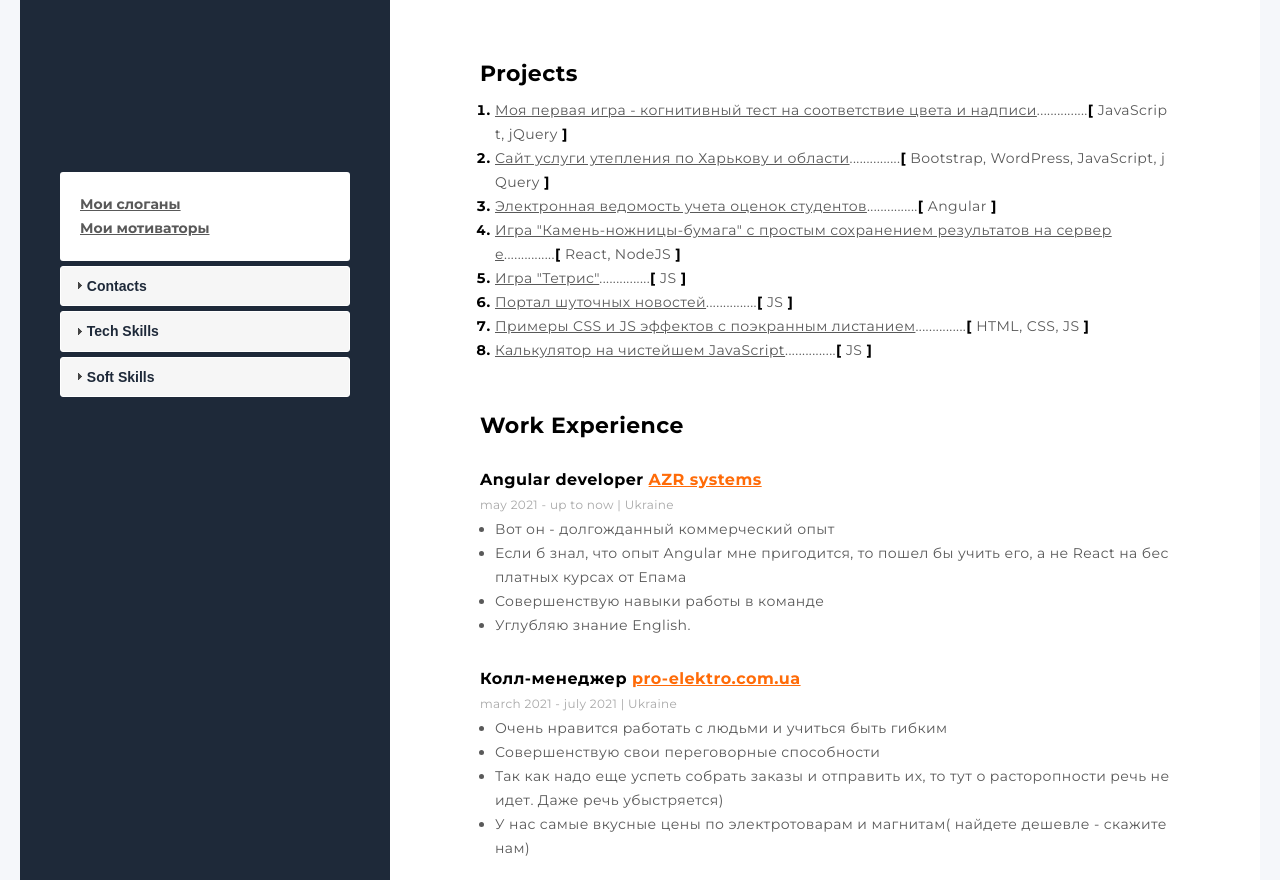
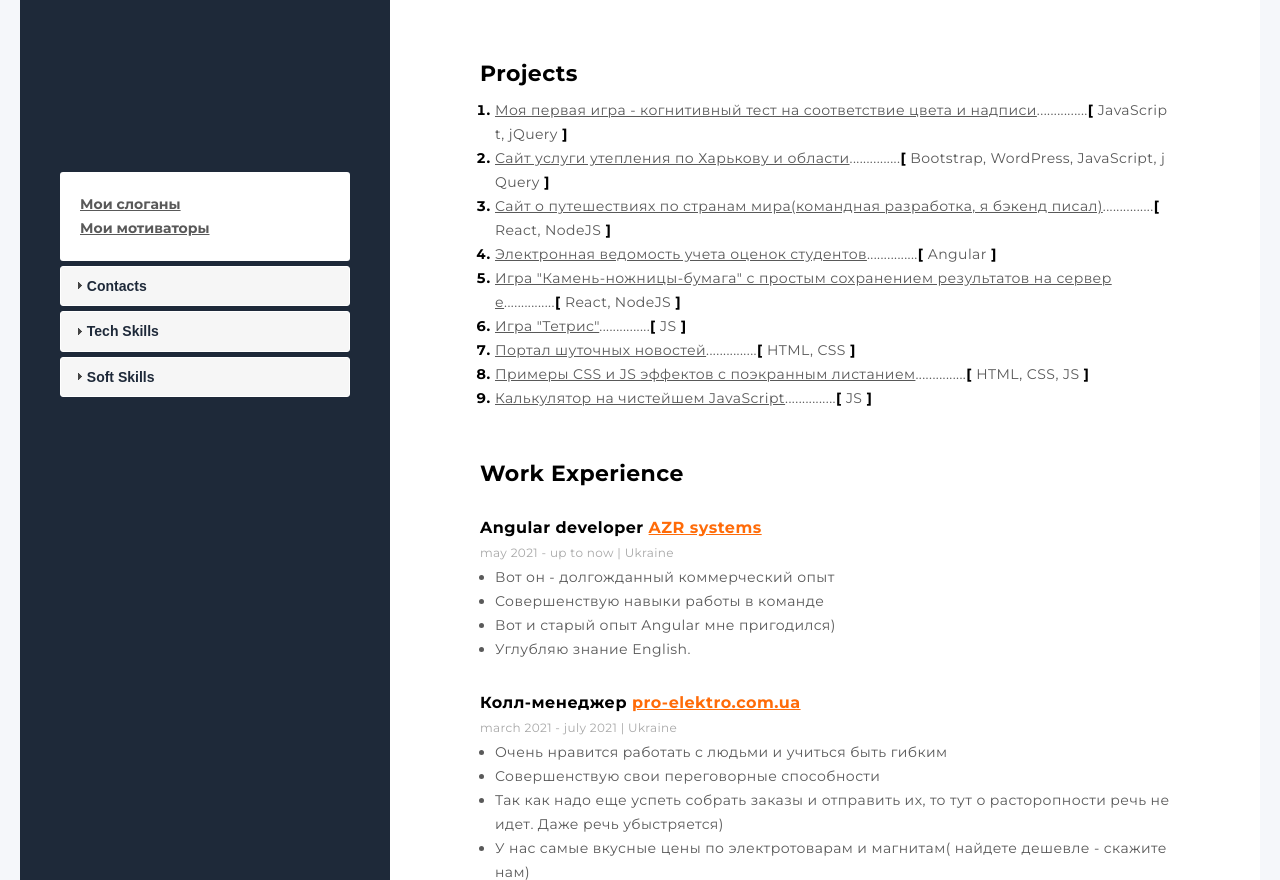
Before and after one commit to SimaxSaab/my-resume-site, a PHP site: page / in a window 1280 px wide. Shown: the part 389-1269 px from the top of the page. Run offline with PHP 8.4, Linux system fonts and the light colour scheme; some libraries are stand-ins or nearby versions.

Commit message:
add: add new proj and fix last job

```diff
--- a/css/style.css
+++ b/css/style.css
@@ -200,6 +200,10 @@ h4>span>a,
   .main {
     padding: 60px 30px;
   }
+
+  .projects li {
+    margin-bottom: 15px;
+  }
 }
 
 @media (max-width: 767.98px) {  /* small devices */
--- a/index.html
+++ b/index.html
@@ -85,14 +85,15 @@
       <div class="projects">
         <h3 class="h3">Projects</h3>
         <ol>
-          <li><a href="https://simaxsaab.github.io/daltonian/" class="proj__link" target="_blank">Моя первая игра - когнитивный тест на соответствие цвета и надписи</a><span>...............</span>[ <span>JavaScript, jQuery</span> ]</li>
-          <li><a href="https://proteplo.pp.ua" class="proj__link" target="_blank">Сайт услуги утепления по Харькову и области</a><span>...............</span>[ <span>Bootstrap, WordPress, JavaScript, jQuery</span> ]</li>
-          <li><a href="https://simaxsaab.github.io/angular9forTeacher/" class="proj__link" target="_blank">Электронная ведомость учета оценок студентов</a><span>...............</span>[ <span>Angular</span> ]</li>
-          <li><a href="https://rocksp.netlify.app" class="proj__link" target="_blank">Игра "Камень-ножницы-бумага" с простым сохранением результатов на сервере</a><span>...............</span>[ <span>React, NodeJS</span> ]</li>
-          <li><a href="https://tetrisim.netlify.app" class="proj__link" target="_blank">Игра "Тетрис"</a><span>...............</span>[ <span>JS</span> ]</li>
-          <li><a href="https://newsasjoke.netlify.app/" class="proj__link" target="_blank">Портал шуточных новостей</a><span>...............</span>[ <span>JS</span> ]</li>
-          <li><a href="https://bigcss.netlify.app/" class="proj__link" target="_blank">Примеры CSS и JS эффектов с поэкранным листанием</a><span>...............</span>[ <span>HTML, CSS, JS</span> ]</li>
-          <li><a href="https://maxculator.netlify.app" class="proj__link" target="_blank">Калькулятор на чистейшем JavaScript</a><span>...............</span>[ <span>JS</span> ]</li>
+          <li><a href="https://simaxsaab.github.io/daltonian/" class="proj__link" target="_blank" rel="norefferer">Моя первая игра - когнитивный тест на соответствие цвета и надписи</a><span>...............</span>[ <span>JavaScript, jQuery</span> ]</li>
+          <li><a href="https://proteplo.pp.ua" class="proj__link" target="_blank" rel="norefferer">Сайт услуги утепления по Харькову и области</a><span>...............</span>[ <span>Bootstrap, WordPress, JavaScript, jQuery</span> ]</li>
+          <li><a href="https://travelapp.pp.ua" class="proj__link" target="_blank" rel="norefferer">Сайт о путешествиях по странам мира(командная разработка, я бэкенд писал)</a><span>...............</span>[ <span>React, NodeJS</span> ]</li>
+          <li><a href="https://simaxsaab.github.io/angular9forTeacher/" class="proj__link" target="_blank" rel="norefferer">Электронная ведомость учета оценок студентов</a><span>...............</span>[ <span>Angular</span> ]</li>
+          <li><a href="https://rocksp.netlify.app" class="proj__link" target="_blank" rel="norefferer">Игра "Камень-ножницы-бумага" с простым сохранением результатов на сервере</a><span>...............</span>[ <span>React, NodeJS</span> ]</li>
+          <li><a href="https://tetrisim.netlify.app" class="proj__link" target="_blank" rel="norefferer">Игра "Тетрис"</a><span>...............</span>[ <span>JS</span> ]</li>
+          <li><a href="https://newsasjoke.netlify.app/" class="proj__link" target="_blank" rel="norefferer">Портал шуточных новостей</a><span>...............</span>[ <span>HTML, CSS</span> ]</li>
+          <li><a href="https://bigcss.netlify.app/" class="proj__link" target="_blank" rel="norefferer">Примеры CSS и JS эффектов с поэкранным листанием</a><span>...............</span>[ <span>HTML, CSS, JS</span> ]</li>
+          <li><a href="https://maxculator.netlify.app" class="proj__link" target="_blank" rel="norefferer">Калькулятор на чистейшем JavaScript</a><span>...............</span>[ <span>JS</span> ]</li>
           <!-- <li><a href="fit/index.html" target="_blank">Верстка фитнесс-центра</a><span>.........................................................</span>[ <span>HTML, CSS, Bootstrap</span> ]</li>
           <li><a href="gow/index.html" target="_blank">Сдаём экзамен по электробезопасности</a><span>.................................</span>[ <span>JavaScript, jQuery</span> ]</li>
           <li><a href="Measurement.xlsm">Обработка результатов прямых многократных измерений</a><span>......</span>[ <span>Excel</span> ]</li> -->
@@ -107,8 +108,8 @@
           <span>may 2021 - up to now | Ukraine</span>
           <ul>
             <li>Вот он - долгожданный коммерческий опыт</li>
-            <li>Если б знал, что опыт Angular мне пригодится, то пошел бы учить его, а не React на бесплатных курсах от Епама</li>
             <li>Совершенствую навыки работы в команде</li>
+            <li>Вот и старый опыт Angular мне пригодился)</li>
             <li>Углубляю знание English.</li>
           </ul>
         </div>
```
